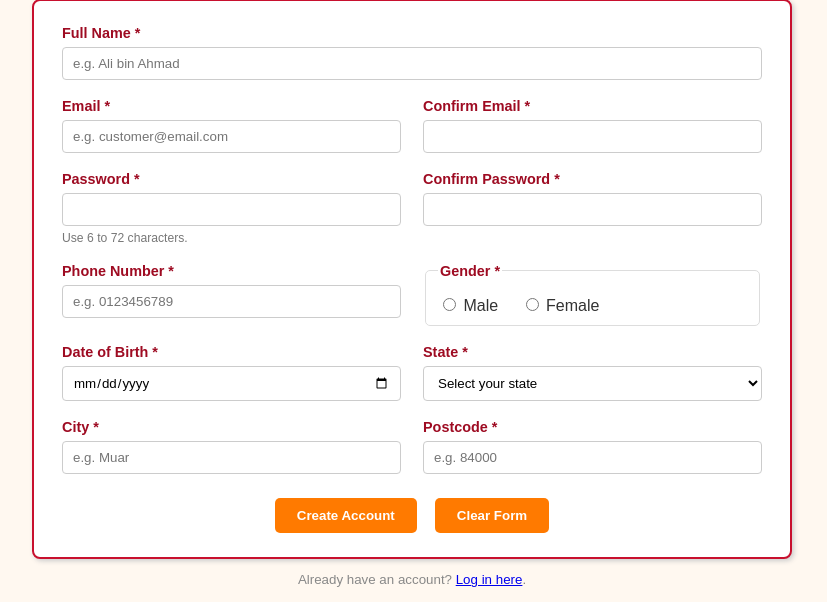
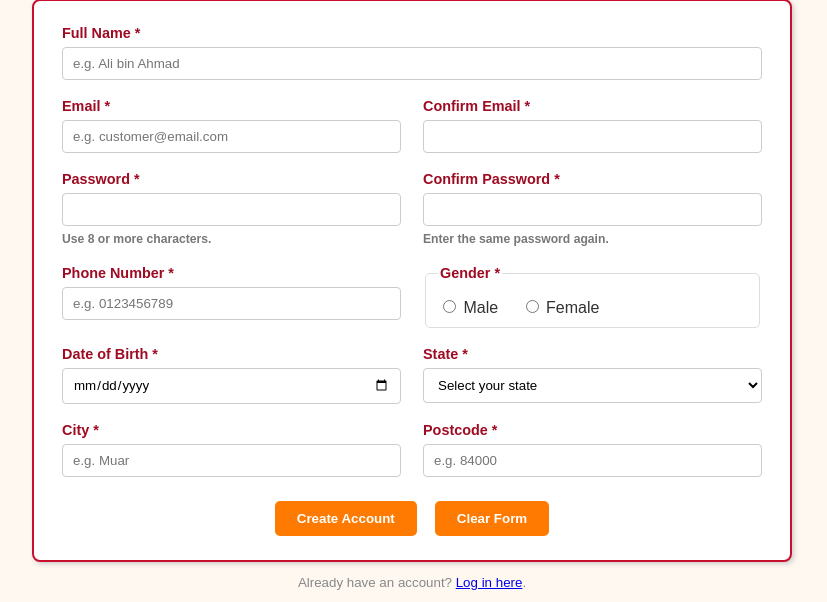
Before and after one commit to T2630-FYP/Fast_Food_Ordering_System, a PHP site: page /register.php in a window 1280 px wide. Shown: the part 368-970 px from the top of the page, without its empty margins (228-1055 px from the left). Run offline with PHP 8.4, Linux system fonts and the light colour scheme.

Commit message:
Add welcome emails and registration password feedback

```diff
--- /dev/null
+++ b/email_helpers.php
@@ -0,0 +1,48 @@
+<?php
+
+// Send a plain-text EasyOrder email without allowing header injection.
+if(!function_exists("easyorder_send_plain_email"))
+{
+	function easyorder_send_plain_email($recipient_email,$subject,$message)
+	{
+		$clean_email = str_replace(array("\r","\n"),"",trim((string)$recipient_email));
+		$clean_subject = trim(str_replace(array("\r","\n")," ",(string)$subject));
+		if(!filter_var($clean_email,FILTER_VALIDATE_EMAIL) || $clean_subject==="")
+		{
+			return false;
+		}
+
+		$headers = array(
+			"MIME-Version: 1.0",
+			"Content-Type: text/plain; charset=UTF-8",
+			"From: EasyOrder <easyorder.noreply@gmail.com>",
+			"Reply-To: easyorder.noreply@gmail.com",
+			"X-Mailer: PHP/".phpversion()
+		);
+
+		// Email delivery is optional in local XAMPP; failure must never undo a saved account.
+		return @mail($clean_email,$clean_subject,(string)$message,implode("\r\n",$headers));
+	}
+}
+
+if(!function_exists("easyorder_send_welcome_email"))
+{
+	function easyorder_send_welcome_email($recipient_email,$account_name,$account_type="Customer")
+	{
+		$clean_name = trim(str_replace(array("\r","\n")," ",(string)$account_name));
+		$clean_type = strtolower(trim((string)$account_type))==="administrator" ? "administrator" : "customer";
+		$subject = "Welcome to EasyOrder";
+		$message = "Hello ".$clean_name.",\r\n\r\n";
+		$message .= "Your EasyOrder ".$clean_type." account has been created successfully.\r\n";
+		$message .= $clean_type==="administrator"
+			? "You can now sign in through the EasyOrder administrator login page.\r\n"
+			: "You can now sign in, browse the menu and place your first order.\r\n";
+		$message .= "\r\nFor your security, this email does not include your password.\r\n\r\n";
+		$message .= "Regards,\r\nEasyOrder Support Team\r\n\r\n";
+		$message .= "This is an automated email. Please do not reply.";
+
+		return easyorder_send_plain_email($recipient_email,$subject,$message);
+	}
+}
+
+?>
--- /dev/null
+++ b/password_ux.js
@@ -0,0 +1,75 @@
+// Add immediate strength and confirmation feedback without replacing server-side validation.
+(function()
+{
+	"use strict";
+
+	function strengthResult(value,minLength)
+	{
+		if(value.length===0)
+		{
+			return {state:"empty",label:"Use "+minLength+" or more characters."};
+		}
+
+		let score=0;
+		if(value.length>=minLength) score++;
+		if(value.length>=12) score++;
+		if(/[a-z]/.test(value) && /[A-Z]/.test(value)) score++;
+		if(/\d/.test(value)) score++;
+		if(/[^A-Za-z0-9]/.test(value)) score++;
+
+		if(value.length<minLength || score<=2)
+		{
+			return {state:"weak",label:"Password strength: Weak"};
+		}
+		if(score<=4)
+		{
+			return {state:"fair",label:"Password strength: Fair"};
+		}
+		return {state:"strong",label:"Password strength: Strong"};
+	}
+
+	function updateStrength(input)
+	{
+		const output=document.getElementById(input.dataset.passwordStrength);
+		if(!output) return;
+		const result=strengthResult(input.value,Number(input.minLength)||8);
+		output.dataset.state=result.state;
+		output.textContent=result.label;
+	}
+
+	function updateMatch(confirmInput)
+	{
+		const source=document.getElementById(confirmInput.dataset.passwordConfirm);
+		const output=document.getElementById(confirmInput.dataset.passwordMatch);
+		if(!source || !output) return;
+
+		if(confirmInput.value.length===0)
+		{
+			confirmInput.setCustomValidity("");
+			output.dataset.state="empty";
+			output.textContent="Enter the same password again.";
+			return;
+		}
+
+		const matches=source.value===confirmInput.value;
+		confirmInput.setCustomValidity(matches ? "" : "Passwords do not match.");
+		output.dataset.state=matches ? "match" : "mismatch";
+		output.textContent=matches ? "Passwords match." : "Passwords do not match.";
+	}
+
+	document.querySelectorAll("[data-password-strength]").forEach(function(input)
+	{
+		input.addEventListener("input",function()
+		{
+			updateStrength(input);
+			document.querySelectorAll('[data-password-confirm="'+input.id+'"]').forEach(updateMatch);
+		});
+		updateStrength(input);
+	});
+
+	document.querySelectorAll("[data-password-confirm]").forEach(function(input)
+	{
+		input.addEventListener("input",function(){ updateMatch(input); });
+		updateMatch(input);
+	});
+})();
--- a/register.php
+++ b/register.php
@@ -1,5 +1,6 @@
 <?php
 include("dataconnection.php");
+require_once("email_helpers.php");
 
 if(isset($_SESSION["member_id"]) && $_SERVER["REQUEST_METHOD"]!=="POST")
 {
@@ -64,9 +65,9 @@ if($_SERVER["REQUEST_METHOD"]==="POST" && isset($_POST["signupbtn"]))
 	{
 		$register_errors["confirm_email"] = "Email addresses do not match.";
 	}
-	if(strlen($password)<6 || strlen($password)>72)
+	if(strlen($password)<8 || strlen($password)>72)
 	{
-		$register_errors["password"] = "Use a password containing 6 to 72 characters.";
+		$register_errors["password"] = "Use a password containing 8 to 72 characters.";
 	}
 	if($confirm_password==="" || !hash_equals($password,$confirm_password))
 	{
@@ -157,8 +158,15 @@ if($_SERVER["REQUEST_METHOD"]==="POST" && isset($_POST["signupbtn"]))
 
 		if($inserted)
 		{
+			$welcome_sent = easyorder_send_welcome_email($register_values["email"],$register_values["name"],"Customer");
+			if(!$welcome_sent)
+			{
+				error_log("EasyOrder customer welcome email could not be sent.");
+			}
 			unset($_SESSION["register_csrf"]);
-			$_SESSION["registration_success"] = "Registration successful. You can now log in to your EasyOrder account.";
+			$_SESSION["registration_success"] = $welcome_sent
+				? "Registration successful. A welcome email has been sent and you can now log in."
+				: "Registration successful. Email delivery is unavailable, but you can still log in now.";
 			header("location:login.php");
 			exit();
 		}
@@ -177,6 +185,7 @@ if($_SERVER["REQUEST_METHOD"]==="POST" && isset($_POST["signupbtn"]))
 <meta name="viewport" content="width=device-width, initial-scale=1.0">
 <title>Create Your Account</title>
 <link rel="stylesheet" href="style.css?v=20260916-1">
+<script src="password_ux.js?v=20260926-1" defer></script>
 </head>
 <body>
 
@@ -224,14 +233,15 @@ if($_SERVER["REQUEST_METHOD"]==="POST" && isset($_POST["signupbtn"]))
 
 <div class="entry-field">
 <label for="cust_password">Password *</label>
-<input type="password" id="cust_password" name="cust_password" minlength="6" maxlength="72" autocomplete="new-password" required>
-<small>Use 6 to 72 characters.</small>
+<input type="password" id="cust_password" name="cust_password" minlength="8" maxlength="72" autocomplete="new-password" data-password-strength="register-password-strength" required>
+<small id="register-password-strength" class="password-feedback" data-state="empty" aria-live="polite">Use 8 or more characters.</small>
 <?php if(isset($register_errors["password"])) { ?><span class="field-error"><?php echo register_h($register_errors["password"]); ?></span><?php } ?>
 </div>
 
 <div class="entry-field">
 <label for="cust_confirm_password">Confirm Password *</label>
-<input type="password" id="cust_confirm_password" name="cust_confirm_password" minlength="6" maxlength="72" autocomplete="new-password" required>
+<input type="password" id="cust_confirm_password" name="cust_confirm_password" minlength="8" maxlength="72" autocomplete="new-password" data-password-confirm="cust_password" data-password-match="register-password-match" required>
+<small id="register-password-match" class="password-feedback" data-state="empty" aria-live="polite">Enter the same password again.</small>
 <?php if(isset($register_errors["confirm_password"])) { ?><span class="field-error"><?php echo register_h($register_errors["confirm_password"]); ?></span><?php } ?>
 </div>
 
--- a/style.css
+++ b/style.css
@@ -266,6 +266,26 @@ color:#C8102E;
 font-size:0.78em;
 font-weight:bold;
 margin-top:5px;}
+
+/* Unit 7D: shared live password strength and confirmation feedback. */
+.password-feedback
+{display:block;
+color:#777777;
+font-size:0.78em;
+font-weight:bold;
+line-height:1.35;
+margin-top:5px;}
+
+.password-feedback[data-state="weak"],
+.password-feedback[data-state="mismatch"]
+{color:#C8102E;}
+
+.password-feedback[data-state="fair"]
+{color:#9A6500;}
+
+.password-feedback[data-state="strong"],
+.password-feedback[data-state="match"]
+{color:#1F7A3D;}
 
 .form-message
 {border-radius:5px;
```
Also changed, not shown: admin_staff.php (+14 -3 lines).
